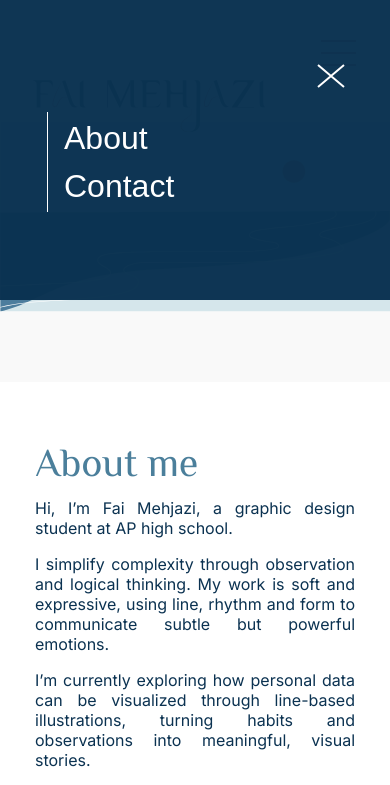
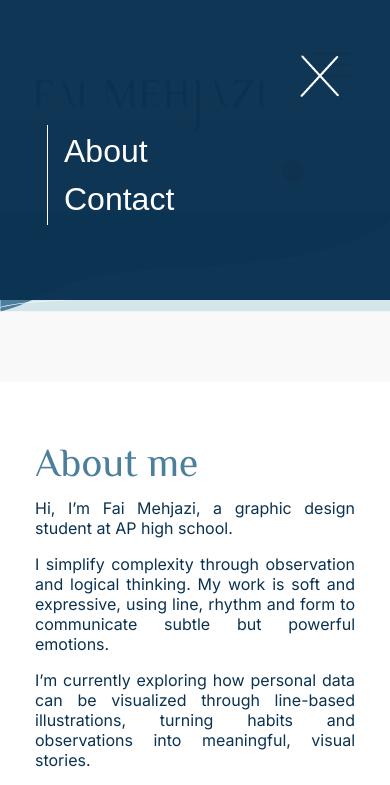
Before and after one commit to fai-Meh/Portfolio, a plain HTML site: page index.html in a window 390 px wide. Both pictures are taken after a click on the element 338 px from the left and 55 px from the top of the page. Shown: the top 785 px of the page. Drawn offline with Linux system fonts and the light colour scheme.

Commit message:
Add files via upload

```diff
--- a/index.html
+++ b/index.html
@@ -18,7 +18,7 @@
         <div class="close-icon">
           <img
             onclick="closeMenu()"
-            src="/portfolio/assets/closeIcon.svg"
+            src="/portfolio/assets/cloesmenu.png"
             alt="closeIcon"
           />
         </div>
@@ -28,7 +28,7 @@
         </div>
       </div>
       <div class="menu" onclick="openMenu()">
-        <img src="/portfolio/assets/menu.svg" alt="nav-menu" />
+        <img src="/portfolio/assets/burgermenu.png" alt="nav-menu" />
       </div>
       <div class="hero-group">
         <div class="background"></div>
```
Also changed, not shown: assets/burgermenu.png (added), assets/cloesmenu.png (added).
